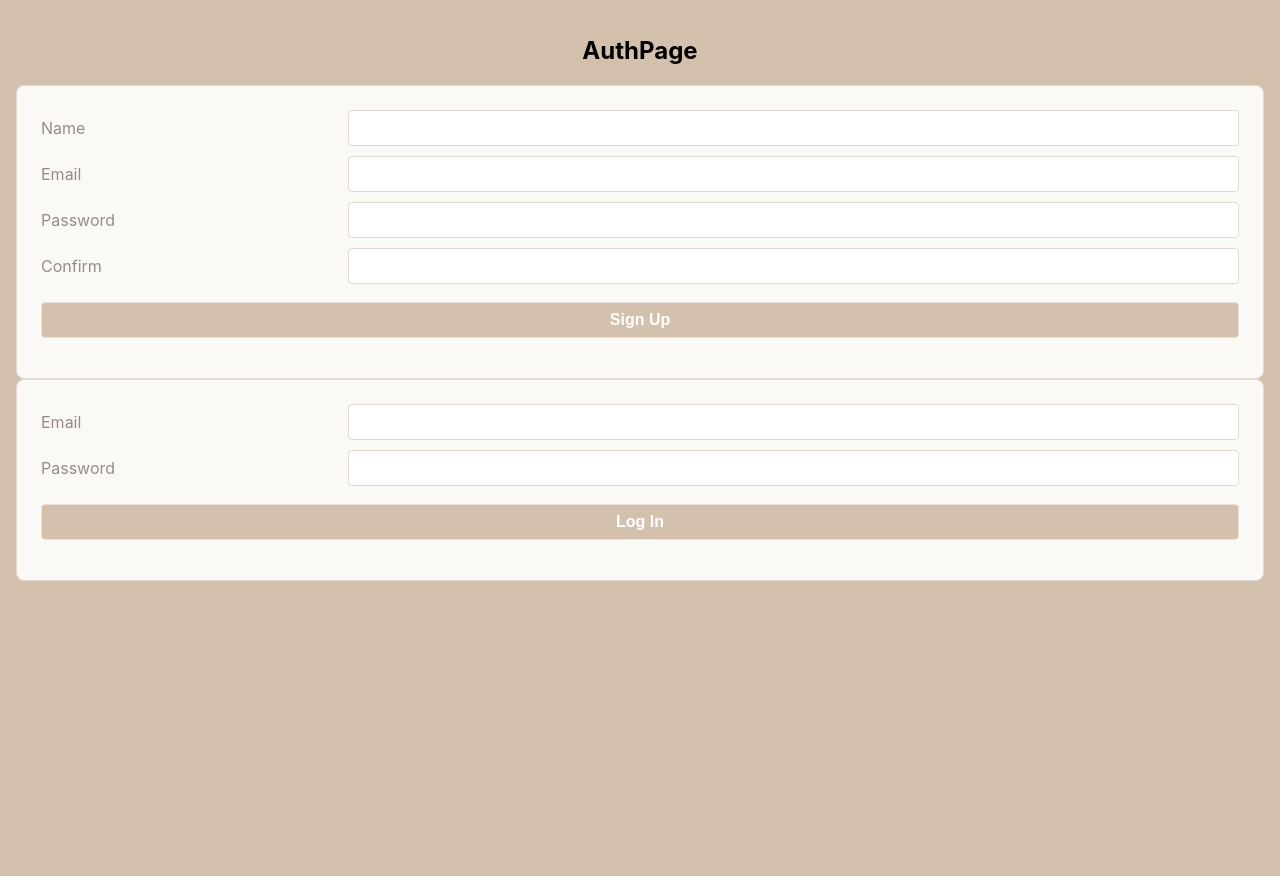
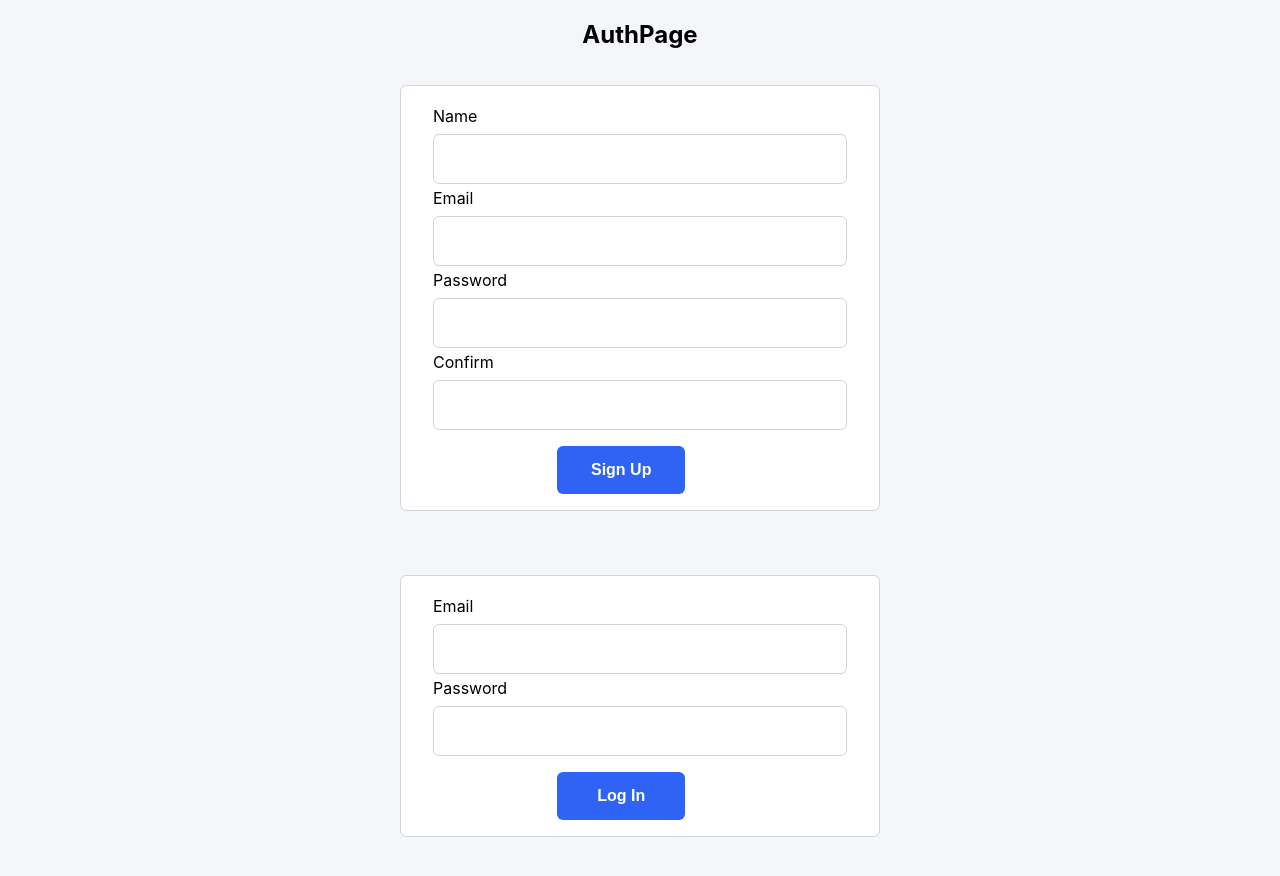
Before and after one commit to patmangan98/jobbr3d-V2-mern-redux, a React (Create React App) app: page /prints in a window 1280 px wide. Shown: the top 876 px of the page. Before the commit the page ends 804 px from the top, so only its background shows below. Built offline with nearby package versions, Linux system fonts and the light colour scheme.

Commit message:
starting the styling process

```diff
--- a/src/index.js
+++ b/src/index.js
@@ -1,7 +1,7 @@
 import React from 'react';
 import ReactDOM from 'react-dom/client';
 import { BrowserRouter as Router } from 'react-router-dom';
-import './index.css';
+import './index.scss';
 import App from './pages/App/App';
 
 const root = ReactDOM.createRoot(document.getElementById('root'));
--- /dev/null
+++ b/src/index.scss
@@ -0,0 +1,136 @@
+// html {
+//   // max-width: 100vw;
+//   // max-height: 100vw;
+
+//   font-size: 16px;
+// }
+
+// body {
+//   // margin: 0;
+//   font-family: -apple-system, BlinkMacSystemFont, 'Segoe UI', 'Roboto', 'Oxygen',
+//     'Ubuntu', 'Cantarell', 'Fira Sans', 'Droid Sans', 'Helvetica Neue',
+//     sans-serif;
+//   -webkit-font-smoothing: antialiased;
+//   -moz-osx-font-smoothing: grayscale;
+// }
+$html-font-size: 16px;
+$body-font-family: -apple-system, BlinkMacSystemFont, 'Segoe UI', 'Roboto', 'Oxygen',
+  'Ubuntu', 'Cantarell', 'Fira Sans', 'Droid Sans', 'Helvetica Neue',
+  sans-serif;
+
+code {
+  font-family: source-code-pro, Menlo, Monaco, Consolas, 'Courier New',
+    monospace;
+}
+
+$page-bg: #f5f6fa;
+$blue: #2e63f6;
+$white: #ffffff;
+$lineSpacing: 5px;
+$border: 1px solid #ced4da;
+$extrasm-space: .25rem;
+$sm-space: 0.5rem;
+$nm-space: 1rem;
+$lg-space: 2rem;
+$reg-space: 30px;
+$div-padding: 1rem 2rem;
+
+@mixin btn {
+  padding: 0.75rem 0.375rem;
+  font-size: 1rem;
+  font-weight: bold;
+  line-height: 1.5;
+  border: 1px transparent;
+  border-radius: 0.375rem;
+  text-align: center;
+  vertical-align: center;
+  max-width: 10vw;
+  margin-left: 30%;
+  margin-right: 30%;
+}
+
+@mixin input {
+  padding: 0.75rem 0.375rem;
+  font-size: 1rem;
+  font-weight: 400;
+  line-height: 1.5;
+  background-color: #ffffff;
+  border: $border;
+  border-radius: 0.375rem;
+  text-align: left;
+  vertical-align: center;
+
+}
+
+
+html {
+  font-size: $html-font-size;
+  background-color: $page-bg;
+}
+
+body {
+  font-family: $body-font-family;
+  margin: 0;
+  -webkit-font-smoothing: antialiased;
+  -moz-osx-font-smoothing: grayscale;
+    > header {
+      position: fixed;
+      top: 0;
+    }
+    > footer {
+      position: fixed;
+      bottom: 0;
+    }
+}
+
+code {
+  font-family: source-code-pro, Menlo, Monaco, Consolas, 'Courier New',
+    monospace;
+}
+
+/* CSS Custom Properties */
+.form-container  {
+  display: flex;
+  flex-direction: column;
+  justify-content: space-evenly;
+  align-items: center;
+
+    form {
+      display: flex;
+      flex-direction: column;
+      justify-content: center;
+      margin-top: $nm-space;
+      margin-bottom: $nm-space;
+      border: $border;
+      padding:$div-padding;
+      border-radius: 0.4rem;
+      background-color: #ffffff;
+
+      select {
+        @include input();
+        margin-top: $extrasm-space;
+        margin-bottom: $extrasm-space;
+      }
+
+      label {
+        margin-top: $extrasm-space;
+        margin-bottom: $sm-space;
+        text-align: left
+      }
+
+      button {
+        @include btn;
+        color: $white;
+        background-color: $blue;
+        margin-top: $nm-space;
+      }
+
+      input {
+       @include input();
+       min-width: 400px;
+      }
+
+
+    }
+
+}
--- a/src/pages/PrintsPage/PrintsPage.js
+++ b/src/pages/PrintsPage/PrintsPage.js
@@ -44,8 +44,8 @@ console.log(printArr)
 
 	return(
 		<>
+		<h2>Prints Page</h2>
 		<CreatePrintForm/>
-		<h2>Prints Page</h2>
 		{printMap}
 		</>
 	)
--- a/src/pages/components/Prints/CreatePrintForm.js
+++ b/src/pages/components/Prints/CreatePrintForm.js
@@ -20,8 +20,8 @@ export default function CreatePrintForm() {
 
     const optionsMap = options.map((customer) => (
         <option
-            name= {customer._id}
-            value ={customer._id}
+            name={customer._id}
+            value={customer._id}
             key={customer._id}
         >
             {customer.firstName} {customer.lastName}
@@ -47,7 +47,7 @@ export default function CreatePrintForm() {
 
     }
 
-    function handleSelectionChange (event) {
+    function handleSelectionChange(event) {
         if (event.target.value != "") {
             SetSelection(event.target.value)
         }
@@ -73,7 +73,9 @@ export default function CreatePrintForm() {
     return (
 
         <>
+            <div className="form-container">
                 <form>
+
                     <label>Select Customer</label>
                     <select onChange={handleSelectionChange}>
                         <option>Please select a customer</option>
@@ -115,11 +117,11 @@ export default function CreatePrintForm() {
 
                     <button
                         type="submit"
-                    onClick = {handleSubmit}
+                        onClick={handleSubmit}
 
                     >Add Print</button>
                 </form>
-
+            </div>
 
         </>
 
--- a/src/pages/components/Prints/PrintCard.js
+++ b/src/pages/components/Prints/PrintCard.js
@@ -6,8 +6,8 @@ export default function PrintCard({customerName}) {
 
     // const [showCustomer, setShowCustomer] = useState()
     return (
-        <div>
-        <p>{customerName.customerName}</p>
+        <div className="print-container">
+        <h3>{customerName.customerName}</h3>
 
         <p>Description: {customerName.print.description}</p>
         <p>Weight: {customerName.print.weight} grams</p>
```
Lines whose indentation alone changed are shown as unchanged.
